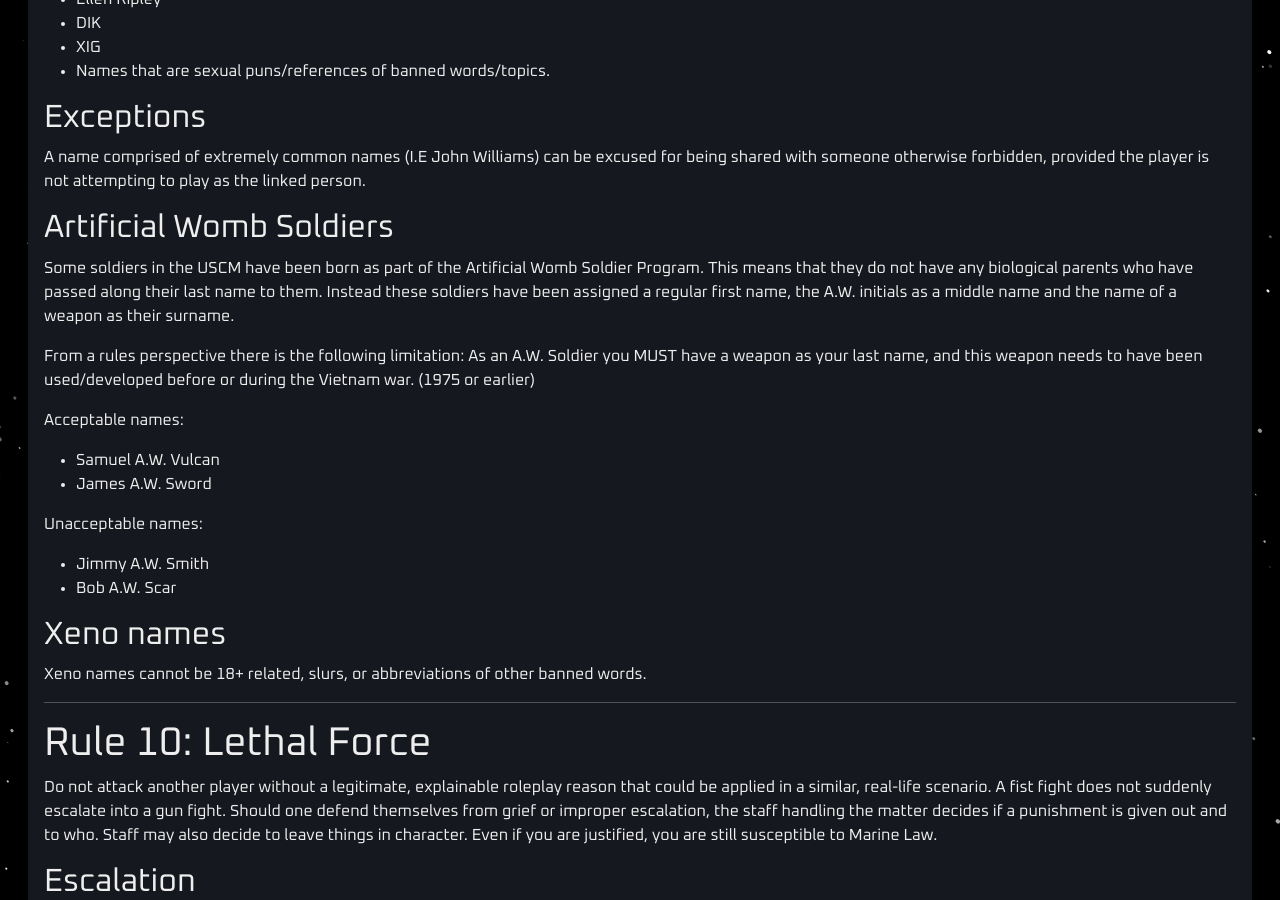
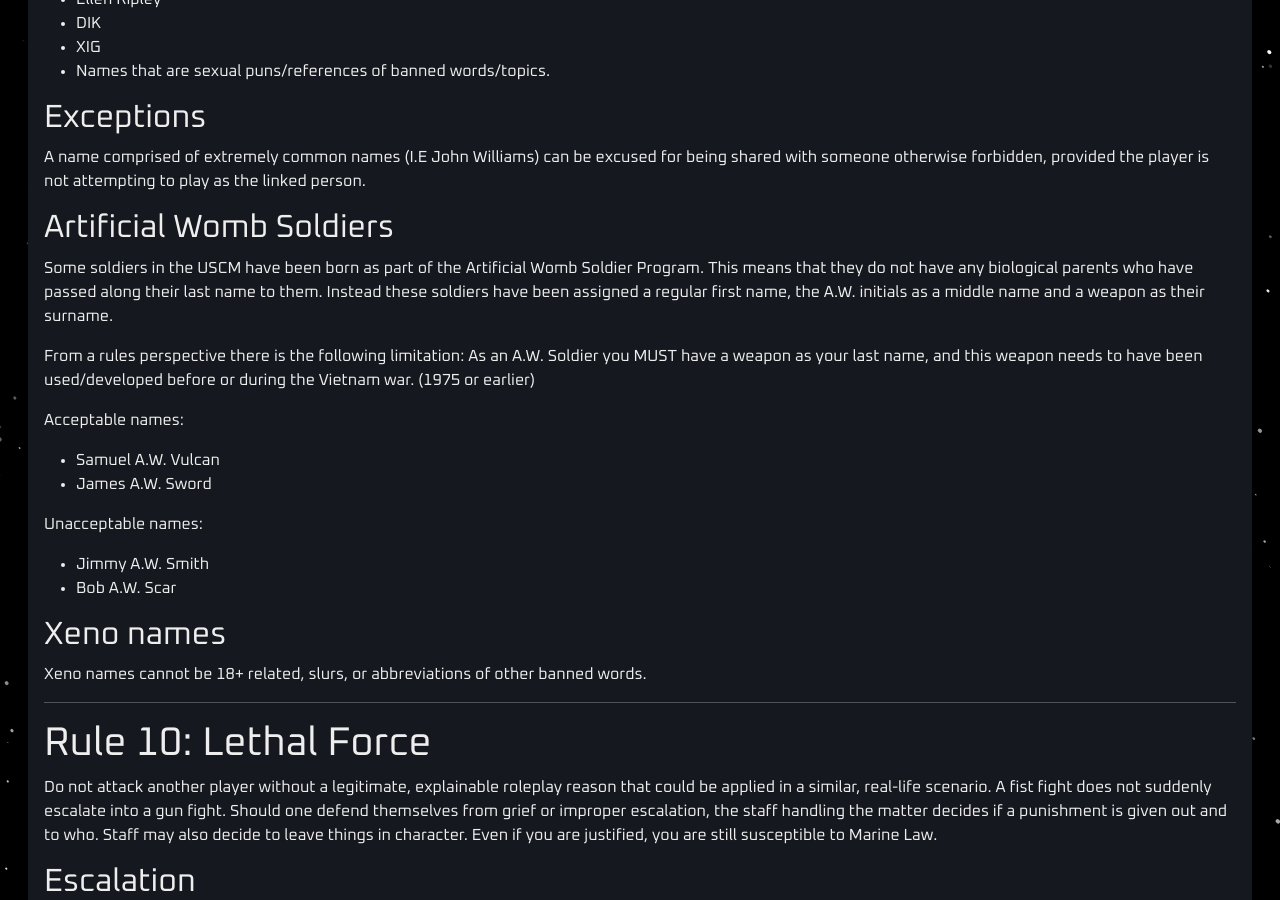
Before and after one commit to cmss13-devs/web, a Jekyll site: the page built from rules.md, in a window 1280 px wide and 900 px high, scrolled down 9991 px. Built offline with Jekyll 4.4.1, drawn with Linux system fonts in a browser that asks for light colours.

Commit message:
Update rules.md

```diff
--- a/rules.md
+++ b/rules.md
@@ -389,7 +389,7 @@
 A name comprised of extremely common names (I.E John Williams) can be excused for being shared with someone otherwise forbidden, provided the player is not attempting to play as the linked person.
 
 ## Artificial Womb Soldiers
-Some soldiers in the USCM have been born as part of the Artificial Womb Soldier Program. This means that they do not have any biological parents who have passed along their last name to them. Instead these soldiers have been assigned a regular first name, the A.W. initials as a middle name and the name of a weapon as their surname.
+Some soldiers in the USCM have been born as part of the Artificial Womb Soldier Program. This means that they do not have any biological parents who have passed along their last name to them. Instead these soldiers have been assigned a regular first name, the A.W. initials as a middle name and a weapon as their surname.
 
 From a rules perspective there is the following limitation: As an A.W. Soldier you MUST have a weapon as your last name, and this weapon needs to have been used/developed before or during the Vietnam war. (1975 or earlier)
 
```
